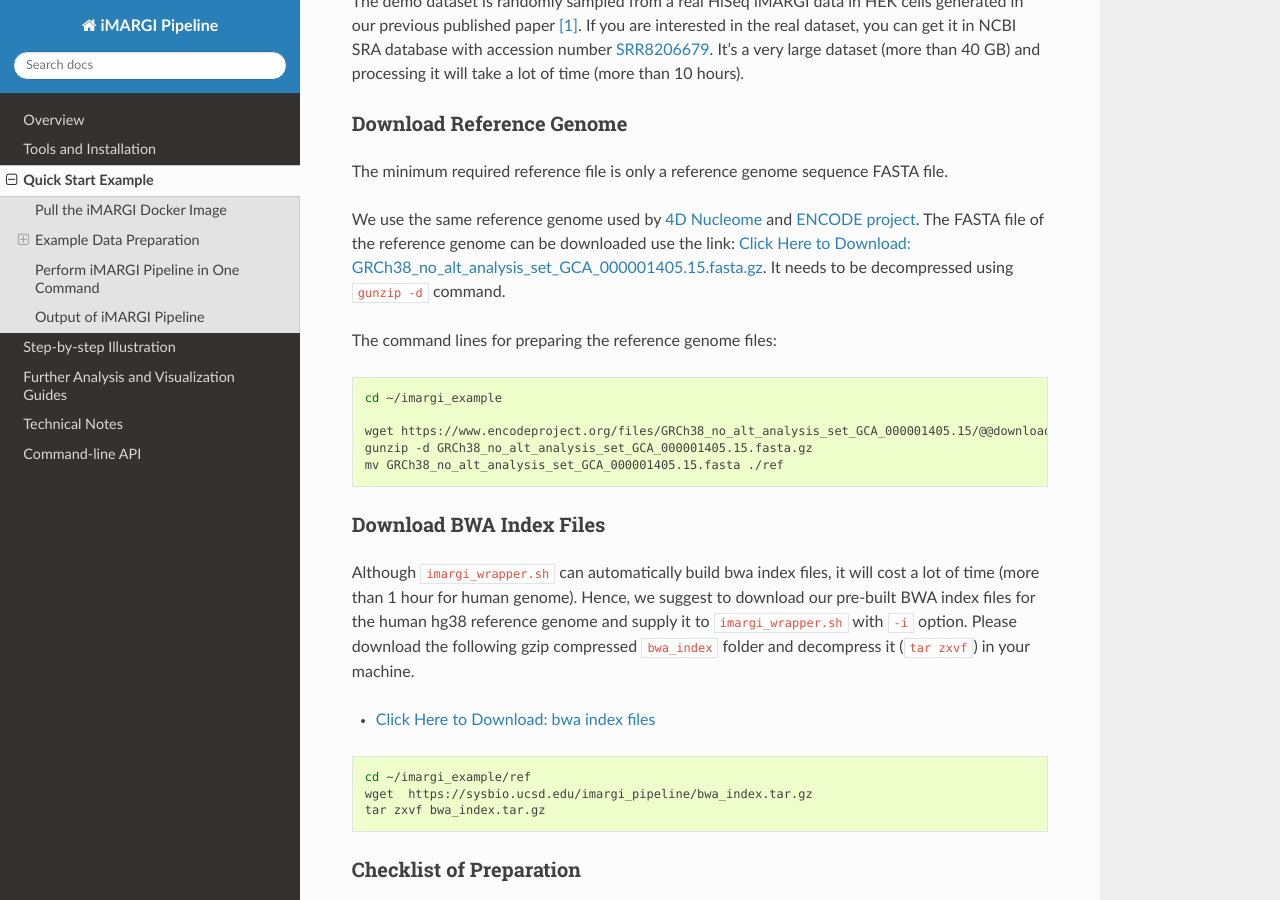
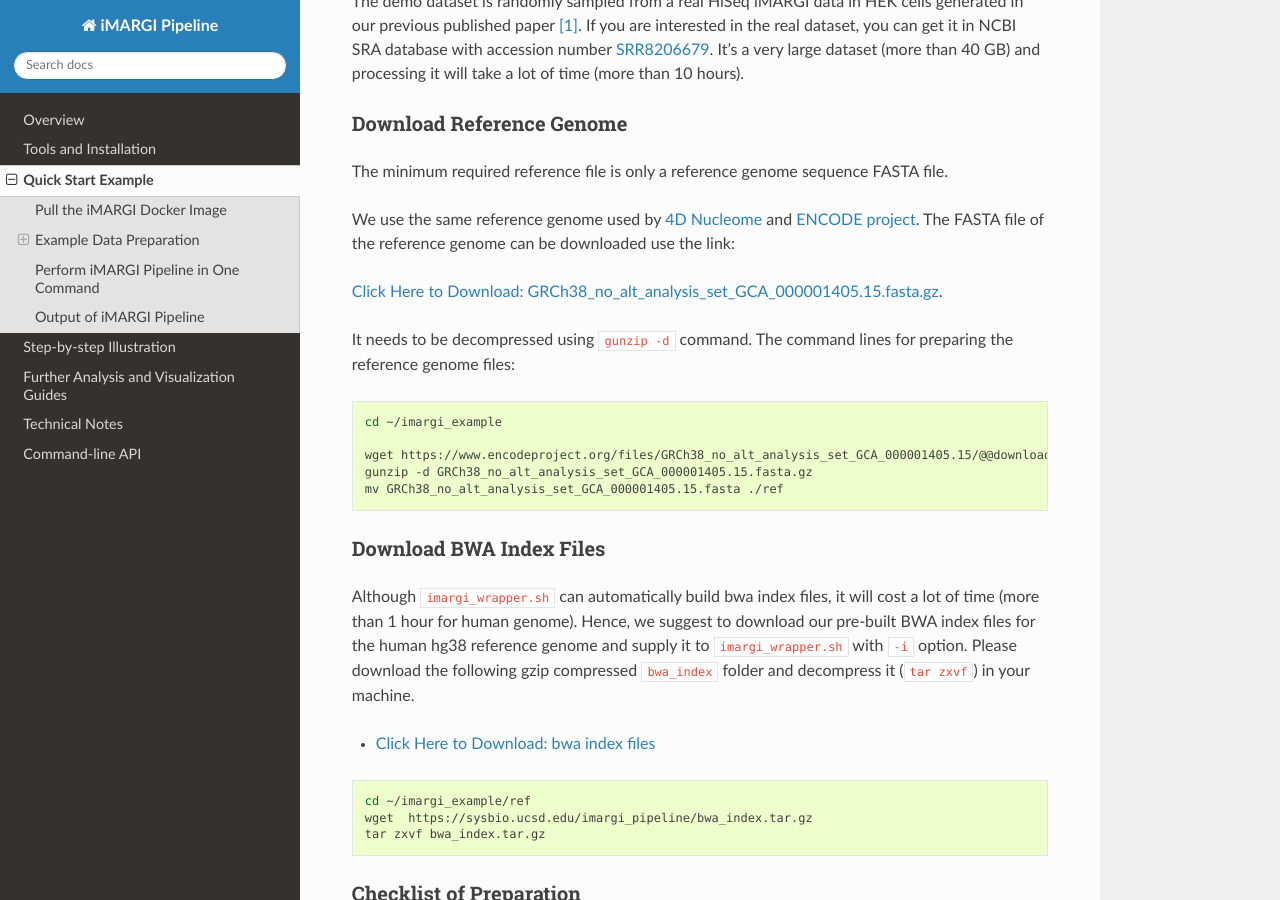
Before and after one commit to Zhong-Lab-UCSD/iMARGI-Docker, a Sphinx documentation site: the page built from docs/source/quick_example.md, in a window 1280 px wide and 900 px high, scrolled down 1375 px. Built offline with Sphinx 7.4.7 and the Read the Docs theme 2.0.0, drawn with Linux system fonts in a browser that asks for light colours; pages that are not in the unit, such as notebooks, are missing from menus.

````diff
--- a/docs/source/quick_example.md
+++ b/docs/source/quick_example.md
@@ -69,10 +69,10 @@
 [4D Nucleome](https://www.4dnucleome.org/) and
 [ENCODE project](https://www.encodeproject.org/data-standards/reference-sequences/). The FASTA file of the reference
 genome can be downloaded use the link:
+
 [Click Here to Download: GRCh38_no_alt_analysis_set_GCA_000001405.15.fasta.gz](https://www.encodeproject.org/files/GRCh38_no_alt_analysis_set_GCA_000001405.15/@@download/GRCh38_no_alt_analysis_set_GCA_000001405.15.fasta.gz).
-It needs to be decompressed using `gunzip -d` command.
 
-The command lines for preparing the reference genome files:
+It needs to be decompressed using `gunzip -d` command. The command lines for preparing the reference genome files:
 
 ``` bash
 cd ~/imargi_example
````
Also changed, not shown: 1 other file.
